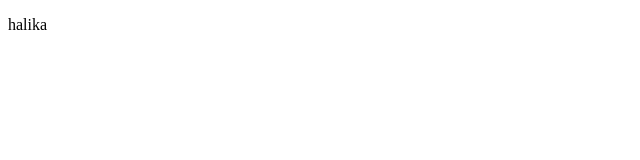
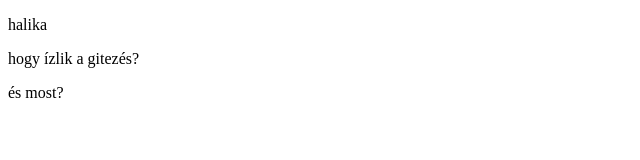
Before and after one commit to GaalZsolt/elso, a plain HTML site: page index.html in a window 1280 px wide. Shown: the whole page, without its empty margins (0-640 px from the left). Drawn offline with Linux system fonts and the light colour scheme.

Commit message:
Második mentés, hülyeségek

```diff
--- a/index.html
+++ b/index.html
@@ -7,5 +7,8 @@
 </head>
 <body>
     <p>halika</p>
+    <p>hogy ízlik a gitezés?</p>
+
+    és most?
 </body>
 </html>
```
